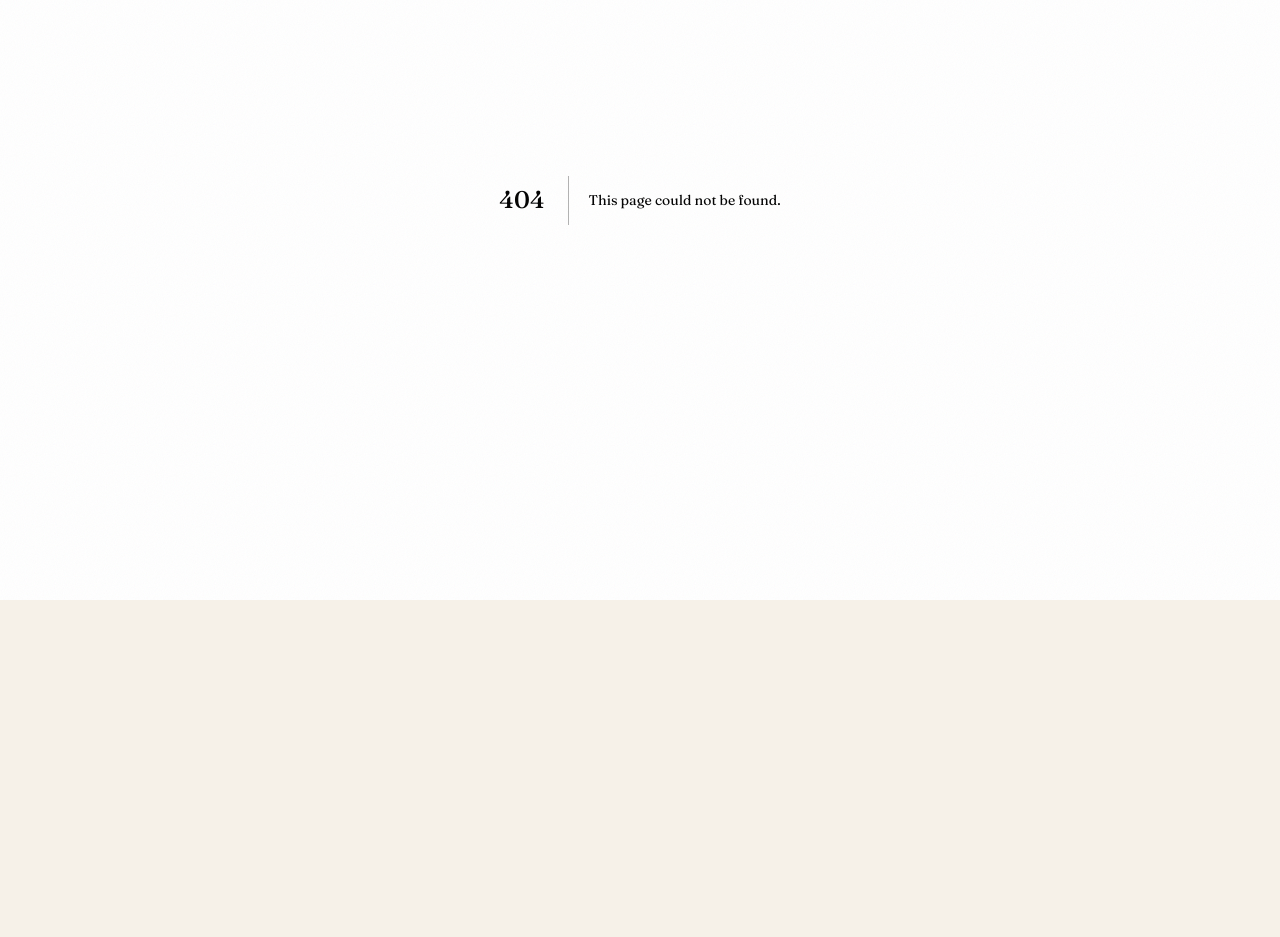
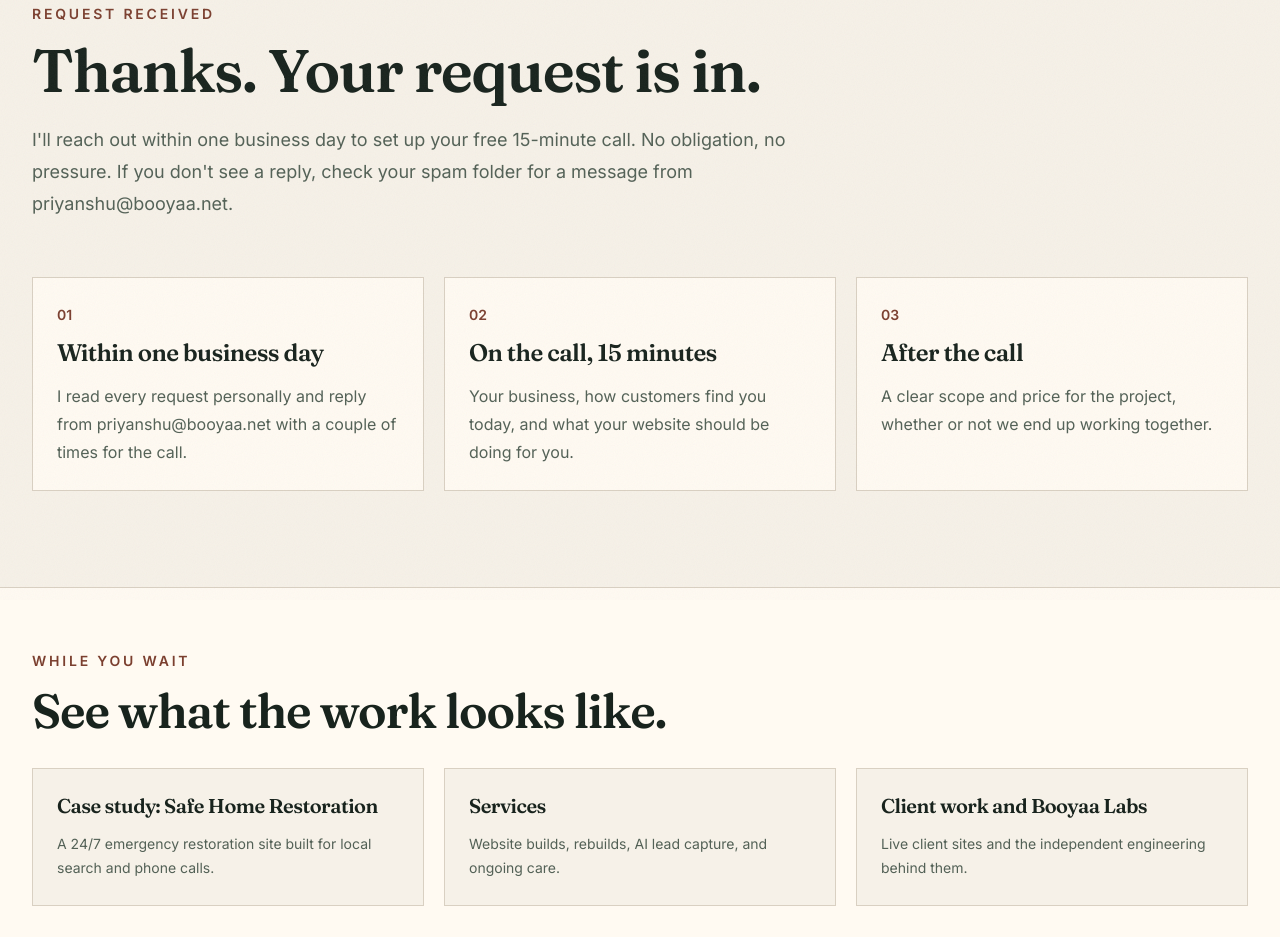
Before and after one commit to PPusola/Booyaa-Website, a Next.js app: page /quote/received in a window 1280 px wide. Before the commit this address had no page. Shown: the part 200-1137 px from the top of the page. Before the commit the page ends 800 px from the top, so only its background shows below. Built offline with nearby package versions, Linux system fonts and the light colour scheme.

Commit message:
Updates to the Website
- Added a landing page for when the user submits a new quote for Google Ad Analytics
- Fixed the image issues related to naming.

```diff
--- a/app/quote/QuoteContent.tsx
+++ b/app/quote/QuoteContent.tsx
@@ -1,6 +1,7 @@
 "use client";
 
 import { FormEvent, useState } from "react";
+import { useRouter } from "next/navigation";
 import { PageShell } from "@/components/SiteChrome";
 
 type SubmitState = "idle" | "sending" | "success" | "error";
@@ -15,6 +16,7 @@ const callPoints = [
 ];
 
 export default function QuotePage() {
+  const router = useRouter();
   const [state, setState] = useState<SubmitState>("idle");
   const [message, setMessage] = useState("");
 
@@ -23,7 +25,10 @@ export default function QuotePage() {
     setState("sending");
     setMessage("");
 
-    const attachment = event.currentTarget.elements.namedItem("attachment") as HTMLInputElement | null;
+    // currentTarget is nulled once the handler yields, so hold the form here.
+    const form = event.currentTarget;
+
+    const attachment = form.elements.namedItem("attachment") as HTMLInputElement | null;
     const file = attachment?.files?.[0];
     if (file && file.size > 5 * 1024 * 1024) {
       setState("error");
@@ -31,7 +36,7 @@ export default function QuotePage() {
       return;
     }
 
-    const formData = new FormData(event.currentTarget);
+    const formData = new FormData(form);
     formData.append("topic", "15-minute intro call");
     formData.append("source", "Book a call page");
     formData.append("mode", "quote");
@@ -42,9 +47,9 @@ export default function QuotePage() {
 
       if (!response.ok || !result.success) throw new Error(result.message || "Unable to send request.");
 
-      event.currentTarget.reset();
+      form.reset();
       setState("success");
-      setMessage("Thanks. I will reach out within one business day to set up the call.");
+      router.push("/quote/received");
     } catch (error) {
       setState("error");
       setMessage(error instanceof Error ? error.message : "Something went wrong. Please try again.");
@@ -110,10 +115,10 @@ export default function QuotePage() {
 
               <button
                 type="submit"
-                disabled={state === "sending"}
+                disabled={state === "sending" || state === "success"}
                 className="mt-6 inline-flex w-full items-center justify-center bg-[#1f2a24] px-6 py-3 text-sm font-semibold text-[#f6f1e8] transition hover:bg-[#7b3f2f] disabled:cursor-not-allowed disabled:opacity-60"
               >
-                {state === "sending" ? "Sending..." : "Request the call"}
+                {state === "sending" ? "Sending..." : state === "success" ? "Request sent" : "Request the call"}
               </button>
             </form>
           </div>
--- /dev/null
+++ b/app/quote/received/page.tsx
@@ -0,0 +1,97 @@
+import type { Metadata } from "next";
+import { PageShell } from "@/components/SiteChrome";
+
+export const metadata: Metadata = {
+  title: "Request Received",
+  description: "Your request for a 15-minute call with Booyaa was received. Expect a reply within one business day.",
+  alternates: {
+    canonical: "/quote/received",
+  },
+  // Confirmation pages should not compete in search. Google Ads and Analytics
+  // still record the visit, which is the point of the page.
+  robots: {
+    index: false,
+    follow: true,
+  },
+};
+
+const nextSteps = [
+  ["Within one business day", "I read every request personally and reply from priyanshu@booyaa.net with a couple of times for the call."],
+  ["On the call, 15 minutes", "Your business, how customers find you today, and what your website should be doing for you."],
+  ["After the call", "A clear scope and price for the project, whether or not we end up working together."],
+];
+
+const reading = [
+  { href: "/safe-home-restoration", label: "Case study: Safe Home Restoration", text: "A 24/7 emergency restoration site built for local search and phone calls." },
+  { href: "/features", label: "Services", text: "Website builds, rebuilds, AI lead capture, and ongoing care." },
+  { href: "/products", label: "Client work and Booyaa Labs", text: "Live client sites and the independent engineering behind them." },
+];
+
+export default function QuoteReceivedPage() {
+  return (
+    <PageShell>
+      <section className="px-5 py-20 sm:px-8 md:py-24">
+        <div className="mx-auto max-w-7xl">
+          <div data-reveal className="max-w-3xl">
+            <p className="text-sm font-semibold uppercase tracking-[0.2em] text-[#7b3f2f]">Request received</p>
+            <h1 className="mt-4 text-5xl font-semibold leading-tight tracking-tight text-[#18231d] sm:text-6xl">
+              Thanks. Your request is in.
+            </h1>
+            <p className="mt-6 text-lg leading-8 text-[#536156]">
+              I&apos;ll reach out within one business day to set up your free 15-minute call. No obligation, no pressure.
+              If you don&apos;t see a reply, check your spam folder for a message from priyanshu@booyaa.net.
+            </p>
+          </div>
+
+          <div className="mt-14 grid gap-5 md:grid-cols-3">
+            {nextSteps.map(([title, text], index) => (
+              <article
+                data-reveal={String(index + 1)}
+                key={title}
+                className="border border-[#d9d0c2] bg-[#fffaf2] p-6"
+              >
+                <span className="text-sm font-semibold text-[#7b3f2f]">{String(index + 1).padStart(2, "0")}</span>
+                <h2 className="mt-3 text-2xl font-semibold tracking-tight text-[#18231d]">{title}</h2>
+                <p className="mt-3 leading-7 text-[#536156]">{text}</p>
+              </article>
+            ))}
+          </div>
+        </div>
+      </section>
+
+      <section className="border-y border-[#d9d0c2] bg-[#fffaf2] px-5 py-16 sm:px-8">
+        <div className="mx-auto max-w-7xl">
+          <div data-reveal className="mb-8 max-w-3xl">
+            <p className="text-sm font-semibold uppercase tracking-[0.2em] text-[#7b3f2f]">While you wait</p>
+            <h2 className="mt-4 text-4xl font-semibold tracking-tight text-[#18231d] sm:text-5xl">
+              See what the work looks like.
+            </h2>
+          </div>
+
+          <div className="grid gap-5 md:grid-cols-3">
+            {reading.map((item, index) => (
+              <a
+                data-reveal={String(index + 1)}
+                key={item.href}
+                href={item.href}
+                className="border border-[#d9d0c2] bg-[#f6f1e8] p-6 transition-all duration-300 hover:-translate-y-1 hover:border-[#1f2a24] hover:shadow-[8px_8px_0_#ded4c6]"
+              >
+                <h3 className="text-xl font-semibold tracking-tight text-[#18231d]">{item.label}</h3>
+                <p className="mt-3 text-sm leading-6 text-[#536156]">{item.text}</p>
+              </a>
+            ))}
+          </div>
+
+          <div data-reveal="4" className="mt-8">
+            <a
+              href="/"
+              className="inline-flex items-center justify-center border border-[#b8ad9d] px-5 py-2.5 text-sm font-semibold text-[#1f2a24] transition hover:border-[#1f2a24]"
+            >
+              Back to home
+            </a>
+          </div>
+        </div>
+      </section>
+    </PageShell>
+  );
+}
--- a/components/ContactModal.tsx
+++ b/components/ContactModal.tsx
@@ -2,6 +2,7 @@
 
 import { FormEvent, ReactNode, useCallback, useEffect, useState } from "react";
 import { createPortal } from "react-dom";
+import { useRouter } from "next/navigation";
 
 type ContactModalProps = {
   children: ReactNode;
@@ -23,6 +24,7 @@ export function ContactModal({
   variant = "primary",
   mode = "quote",
 }: ContactModalProps) {
+  const router = useRouter();
   const [open, setOpen] = useState(false);
   const [state, setState] = useState<SubmitState>("idle");
   const [message, setMessage] = useState("");
@@ -90,11 +92,16 @@ export function ContactModal({
 
       form.reset();
       setState("success");
-      setMessage(
-        mode === "quote"
-          ? "Thanks. I will reach out within one business day to set up the call."
-          : "Thanks. Your message was sent, and I will get back to you soon.",
-      );
+
+      // Quote requests land on a real confirmation URL so the conversion is
+      // trackable. Plain contact messages stay inline in the modal.
+      if (mode === "quote") {
+        setOpen(false);
+        router.push("/quote/received");
+        return;
+      }
+
+      setMessage("Thanks. Your message was sent, and I will get back to you soon.");
     } catch (error) {
       setState("error");
       setMessage(error instanceof Error ? error.message : "Something went wrong. Please try again.");
```
Also changed, not shown: public/screenshots/caroline.png (renamed from public/screenshots/Caroline.png), public/screenshots/safe-home.png (renamed from public/screenshots/Safe-home.png).
